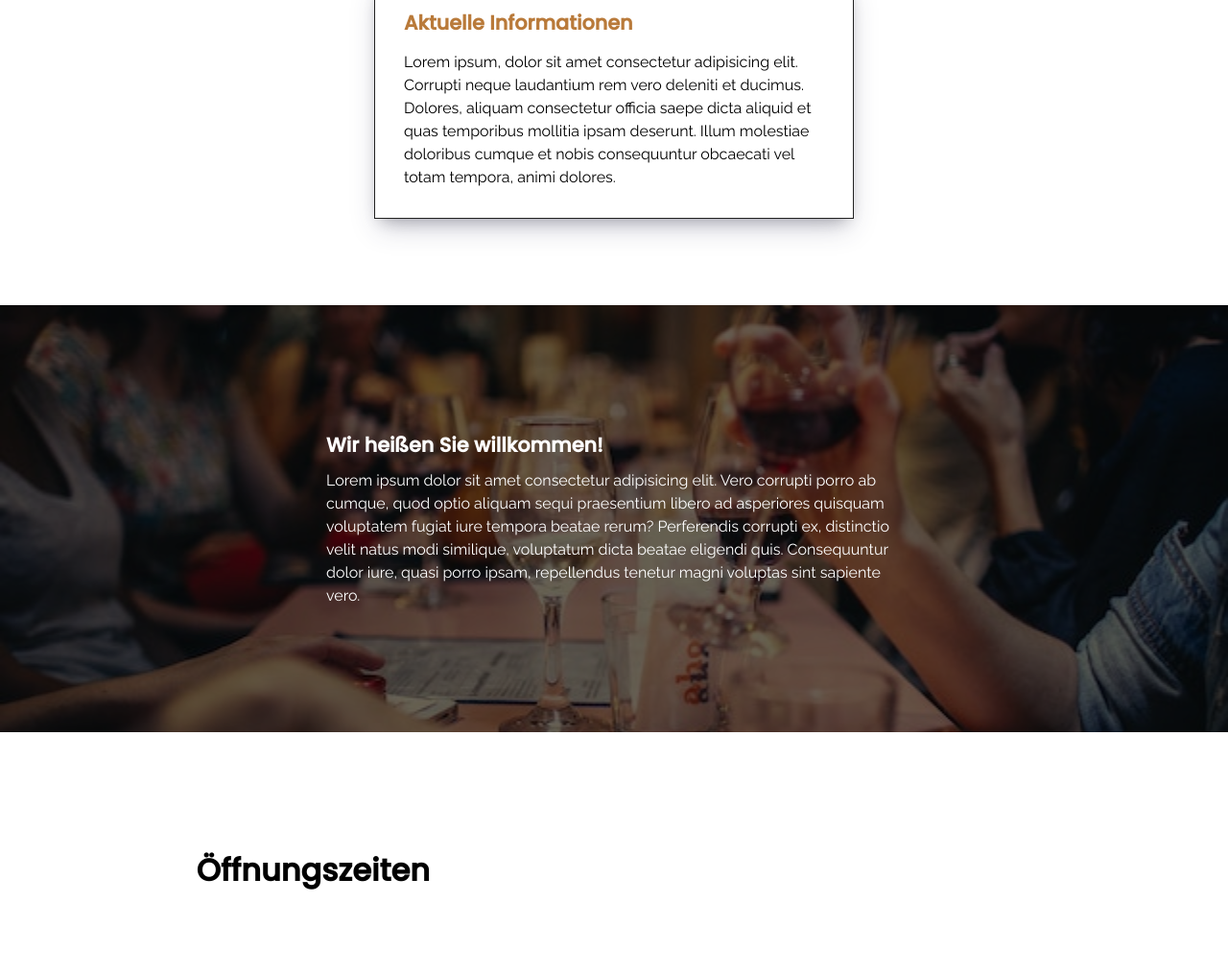
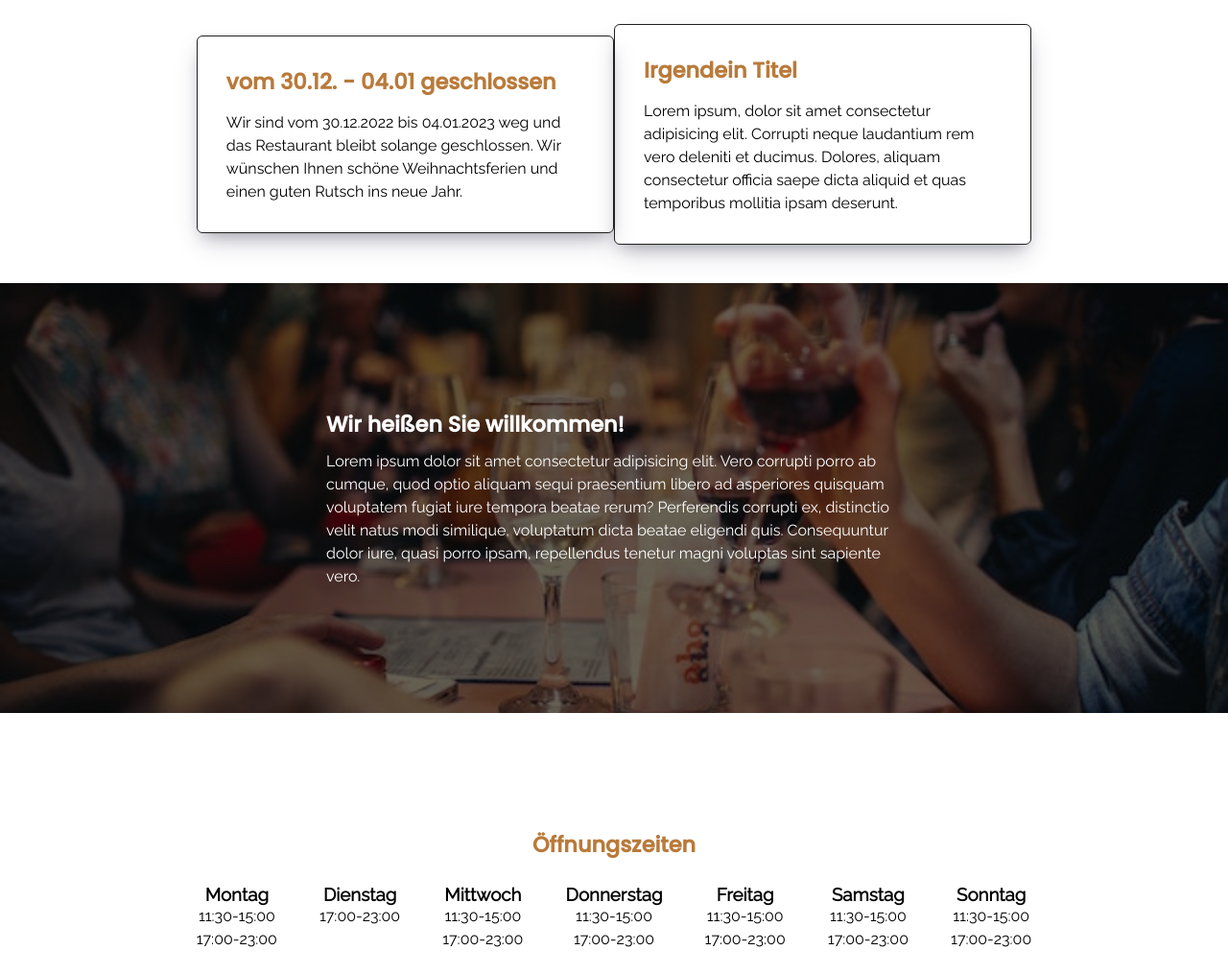
Before and after one commit to Delloarc/Amani-Restaurant, a plain HTML site: page index.html in a window 1280 px wide. Shown: the part 713-1728 px from the top of the page at 96% size. Before the commit the page ends 1644 px from the top, so only its background shows below. Drawn offline with Linux system fonts and the light colour scheme.

Commit message:
Add files via upload

```diff
--- a/index.html
+++ b/index.html
@@ -55,10 +55,15 @@
       </div>
 
       <div class="content">
+        <h1 style="text-align: center; margin-top: 64px; " id="aktuelles-header">Aktuelle Informationen</h1>
         <div class="aktuelles">
           <div class="aktuelles-box">
-            <h1>Aktuelle Informationen</h1>
-          <p>Lorem ipsum, dolor sit amet consectetur adipisicing elit. Corrupti neque laudantium rem vero deleniti et ducimus. Dolores, aliquam consectetur officia saepe dicta aliquid et quas temporibus mollitia ipsam deserunt. Illum molestiae doloribus cumque et nobis consequuntur obcaecati vel totam tempora, animi dolores.</p>
+            <h1>vom 30.12. - 04.01 geschlossen</h1>
+          <p>Wir sind vom 30.12.2022 bis 04.01.2023 weg und das Restaurant bleibt solange geschlossen. Wir wünschen Ihnen schöne Weihnachtsferien und einen guten Rutsch ins neue Jahr.</p>
+          </div>
+          <div class="aktuelles-box">
+            <h1>Irgendein Titel</h1>
+          <p>Lorem ipsum, dolor sit amet consectetur adipisicing elit. Corrupti neque laudantium rem vero deleniti et ducimus. Dolores, aliquam consectetur officia saepe dicta aliquid et quas temporibus mollitia ipsam deserunt.</p>
           </div>
 
         </div>
@@ -70,10 +75,29 @@
           </div>
 
           <div class="content">
+            <h1 style="text-align: center; color: var(--primary-color);">Öffnungszeiten</h1>
             <div class="opening-times">
-            <h1>Öffnungszeiten</h1>
 
-
+            <div><h3>Montag</h3>
+            <p>11:30-15:00</p>
+            <p>17:00-23:00</p></div>
+            <div><h3>Dienstag</h3>
+            <p>17:00-23:00</p></div>
+            <div><h3>Mittwoch</h3>
+            <p>11:30-15:00</p>
+            <p>17:00-23:00</p></div>
+            <div><h3>Donnerstag</h3>
+            <p>11:30-15:00</p>
+            <p>17:00-23:00</p></div>
+            <div><h3>Freitag</h3>
+            <p>11:30-15:00</p>
+            <p>17:00-23:00</p></div>
+            <div><h3>Samstag</h3>
+            <p>11:30-15:00</p>
+            <p>17:00-23:00</p></div>
+            <div><h3>Sonntag</h3>
+            <p>11:30-15:00</p>
+            <p>17:00-23:00</p></div>
           </div>
           </div>
 
--- a/styles.css
+++ b/styles.css
@@ -21,6 +21,7 @@ p {
 }
 h1 {
   font-family: "poppins";
+  font-size: 1.4em;
 }
 .navbar-bg {
   padding: 24px 0 240px 0;
@@ -116,15 +117,20 @@ h1 {
   box-shadow: rgba(50, 50, 93, 0.25) 0px 13px 27px -5px, rgba(0, 0, 0, 0.3) 0px 8px 16px -8px;
   padding: 30px;
   width: 500px;
-  margin: 90px auto;
+  margin: 40px auto;
+  border-radius: 6px;
+}
+#aktuelles-header {
+  text-align: center;
+  margin-top: 64px;
 }
 .aktuelles-box h1 {
   margin-bottom: 14px;
-  font-size: 1.3em;
   color: var(--primary-color);
 }
 .aktuelles {
   align-items: center;
+  display: flex;
 }
 .introduction {
   background-color: rgba(0, 0, 0, 0.6);
@@ -143,15 +149,18 @@ h1 {
   margin: 10px auto;
   width: 600px;
 }
-.introduction h1 {
-  font-size: 1.3em;
-}
 .opening-times {
   margin: 0 auto;
   width: 100%;
+  display: flex;
+  justify-content: space-between;
 }
 .ot {
   text-align: right;
+}
+.opening-times div {
+  text-align: center;
+  margin: 24px 0;
 }
 
 @media screen and (max-width: 1300px) {
@@ -201,6 +210,9 @@ h1 {
   .introduction p, .introduction h1 {
     width: 360px;
   }
+  .opening-times {
+    display: block;
+  }
 }
 @media screen and (max-width: 580px) {
   .content {
@@ -218,4 +230,11 @@ h1 {
   .introduction p, .introduction h1 {
     width: 300px
   }
+  p {
+    line-height: 20px;
+    font-size: 0.9em;
+  }
+  .side-menu {
+    width: 100%;
+  }
 }
```
